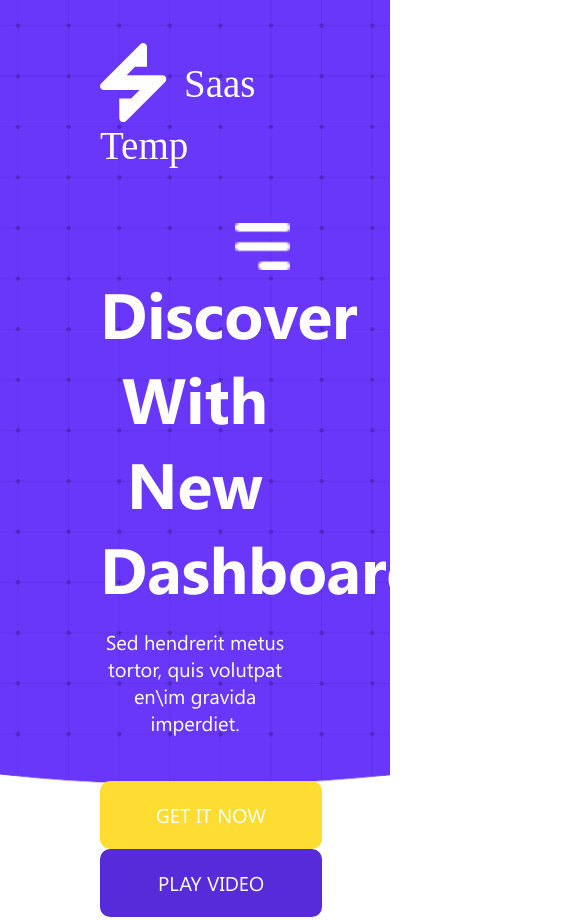
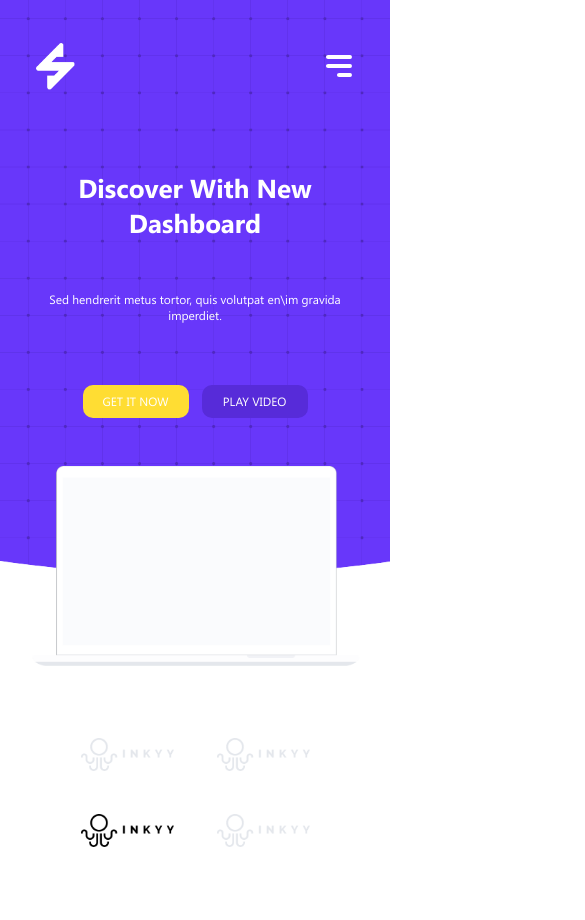
Before and after one commit to natia-n/responsive-website, a plain HTML site: page index.html in a window 390 px wide. Shown: the top 920 px of the page, 585 px wide, since content can reach past the window. Drawn offline with Linux system fonts and the light colour scheme.

Commit message:
headeris responsivi dasrulda

```diff
--- a/assets/responsive.css
+++ b/assets/responsive.css
@@ -20,8 +20,6 @@
         float: right;
         margin-top: 55px;
         width: 55px;
-        display: inline-block;
-        position: relative;
     }
 
     .head .nav-2 img{
@@ -65,7 +63,7 @@
     }
 
     .head .ikone{
-        margin-bottom: 150px;
+        margin-bottom: 181px;
         margin-top: 170px;
         gap: 30px;
     }
@@ -73,5 +71,226 @@
     .head .ikone img{
         margin: 0px;
     }
+}
+
+@media (max-width: 1366px){
+    .head .section-1 h1{
+        font-size: 70px;
+    }
+
+    .head .section-1 button{
+        width: 180px;
+        height: 53px;
+    }
+
+    .head .section-1 .yelow{
+        margin-right: 50px;
+    }
+
+    .head  .image{
+        width: 750px;
+    }
+
+    .head .ikone{
+        margin-top: 150px;
+        gap: 30px;
+    }
+}
+
+@media (max-width: 1024px){
+    .head{
+        padding: 0px 100px;
+        height: 650px;
+    }
+
+    .head  .image{
+        width: 580px;
+    }
+
+    .head .logo{
+        width: 50px;
+    }
+
+    .head .logo img{
+        width: 100%;
+    }
+
+    .head .nav-2{
+        width: 45px;
+    }
+
+    .head .logo span{
+        display: none;
+    }
+
+    .head .section-1 h1{
+        font-size: 45px;
+        margin-bottom: 25px;
+    }
+
+    .head .section-1 p{
+        font-size: 16px;
+    }
+
+    .head .section-1 button{
+        width: 150px;
+        height: 40px;
+        font-size: 16px;
+    }
+
+    .head .section-1 .yelow{
+        margin-right: 40px;
+    }
+
+    .head .ikone{
+        margin-top: 120px;
+        gap: 103px;
+    }
+
+    .head .ikone img{
+        width: 200px;
+    }
+
+    .head .section-1{
+        margin-bottom: 70px;
+    }
+}
+
+
+@media (max-width: 800px){
+    .head{
+        padding: 0px 40px;
+    }
+
+    .head .section-1 {
+        width: 390px;
+        margin: 0 auto;
+    }
+
+    .head .section-1 h1{
+        font-size: 35px;
+    }
+
+    .head .nav-2 .manu a{
+        font-size: 16px;
+    }
+
+    .head .image{
+        width: 505px;
+        margin-top: 70px;
+        margin-bottom: 150px;
+    }
+
+    .head .ikone{
+        gap: 70px;
+        width: 500px;
+        margin: auto;
+    }
+
+    .head .ikone img{
+        width: 160px;
+    }
 
 }
+
+@media (max-width: 600px){
+    .head{
+        padding: 0px 10px;
+        height: 610px;
+    }
+
+    .head .logo{
+        width: 39px;
+        margin-left: 26px;
+    }
+    .head .nav-2{
+        width: 26px;
+        margin-right: 28px;
+    }
+
+    .head .section-1 h1{
+        font-size: 26px;
+    }
+
+    .head .section-1 {
+        width: 329px;
+    }
+
+    .head .section-1 p{
+        font-size: 12px;
+        margin-top: 51px;
+        margin-bottom: 17px;
+    }
+
+    .head .section-1 button{
+        margin-top: 31px;
+    }
+
+    .head .section-1 .yelow{
+        margin-right: 13px;
+    }
+
+       .head .nav-2 .manu a{
+        font-size: 14px;
+    }
+
+    .head .nav-2 .manu{
+        width: 180px;
+        margin-left: -222px;
+    }
+
+    .head .section-1 button{
+        width: 106px;
+        height: 33px;
+        font-size: 12px;
+    }
+
+    .head .image{
+        width: 414px;
+        margin-top: 48px;
+        margin-bottom: 72px;
+    }
+
+    .head .ikone{
+        width: 340px;
+        gap: 43px;
+    }
+
+    .head .ikone img{
+        width: 93px;
+    }
+
+}
+
+@media (max-width: 490px){
+    .head{
+        height: 575px;
+    }
+
+    .head .image{
+        width: 329px;
+    }
+}
+
+@media (max-width: 366px){
+    .head{
+        height: 560px;
+    }
+
+    .head .image{
+        width: 280px;
+    }
+
+    .head .section-1{
+        width: 280px;
+    }
+
+    .head .ikone{
+        width: 280px;
+    }
+
+    .head .section-1 button {
+        width: 90px;
+        height: 29px;
+    }
+}
--- a/assets/style.css
+++ b/assets/style.css
@@ -33,20 +33,19 @@
 }
 
 .head{
-    height: 854px;
+    height: 940px;
     background-image: url(./images/Mask\ Group\ 1.png);
     background-position: center bottom;
     background-size: cover;
-    /* text-align: center; */
     padding: 0px 150px;
     box-sizing: border-box;
 }
 
 .head .nav{
-    display: inline-block;
     margin-left: 150px;
     margin-top: 48px;
     vertical-align: top;
+    float: right;
 }
 
 .head .nav-2{
```
